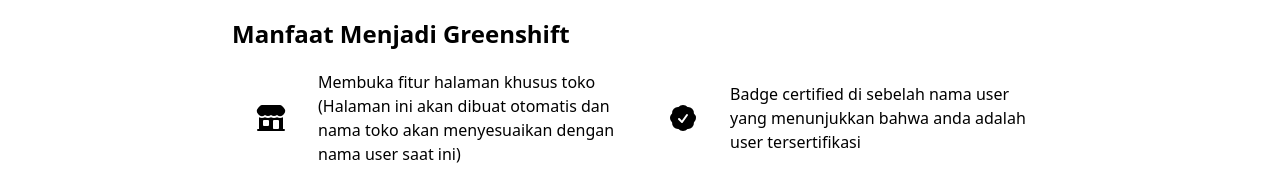
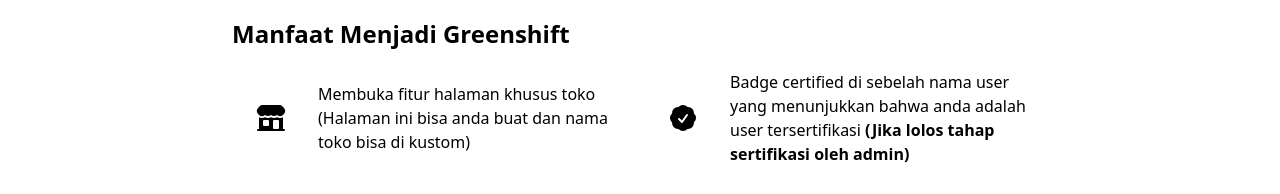
Before and after one commit to Smurfish-py/recycle-market, a React (Vite) app: page /partnership in a window 1280 px wide. Shown: the part 432-626 px from the top of the page. Built offline with nearby package versions, Linux system fonts and the light colour scheme; no server answers.

Commit message:
Editing partner benefits

```diff
--- a/src/pages/default/PartnershipPage.jsx
+++ b/src/pages/default/PartnershipPage.jsx
@@ -45,14 +45,14 @@ export default function PartnershipPage() {
                                     <BuildingStorefrontIcon className='size-8'/>
                                 </div>
 
-                                <h3 className='flex-5/6'>Membuka fitur halaman khusus toko (Halaman ini akan dibuat otomatis dan nama toko akan menyesuaikan dengan nama user saat ini)</h3>
+                                <h3 className='flex-5/6'>Membuka fitur halaman khusus toko (Halaman ini bisa anda buat dan nama toko bisa di kustom)</h3>
                             </div>
                             <div className='px-2 py-2 flex flex-row items-center gap-4'>
                                 <div className='flex-1/6 flex items-center justify-center'>
                                     <CheckBadgeIcon className='size-8'/>
                                 </div>
 
-                                <h3 className='flex-5/6'>Badge certified di sebelah nama user yang menunjukkan bahwa anda adalah user tersertifikasi</h3>
+                                <h3 className='flex-5/6'>Badge certified di sebelah nama user yang menunjukkan bahwa anda adalah user tersertifikasi <strong>(Jika lolos tahap sertifikasi oleh admin)</strong></h3>
                             </div>
                             <div className='px-2 py-2 flex flex-row items-center gap-4'>
                                 <div className='flex-1/6 flex items-center justify-center'>
@@ -81,7 +81,7 @@ export default function PartnershipPage() {
                                     <a className='btn w-fit cursor-pointer' onClick={() => {
                                         navigate('/partnership/policy')
                                     }}>Baca Peraturan dan Kebijakan</a>
-                                    <a className='btn-solid w-fit cursor-pointer' onClick={() => navigate(`/partnership/form/${decode?.id}`)}>DAFTAR PARTNERSHIP</a>
+                                    <a className='btn-solid w-fit cursor-pointer' onClick={() => navigate(`/partnership/form/`)}>DAFTAR PARTNERSHIP</a>
                                 </div>
                             </div>
                         </div>
```
